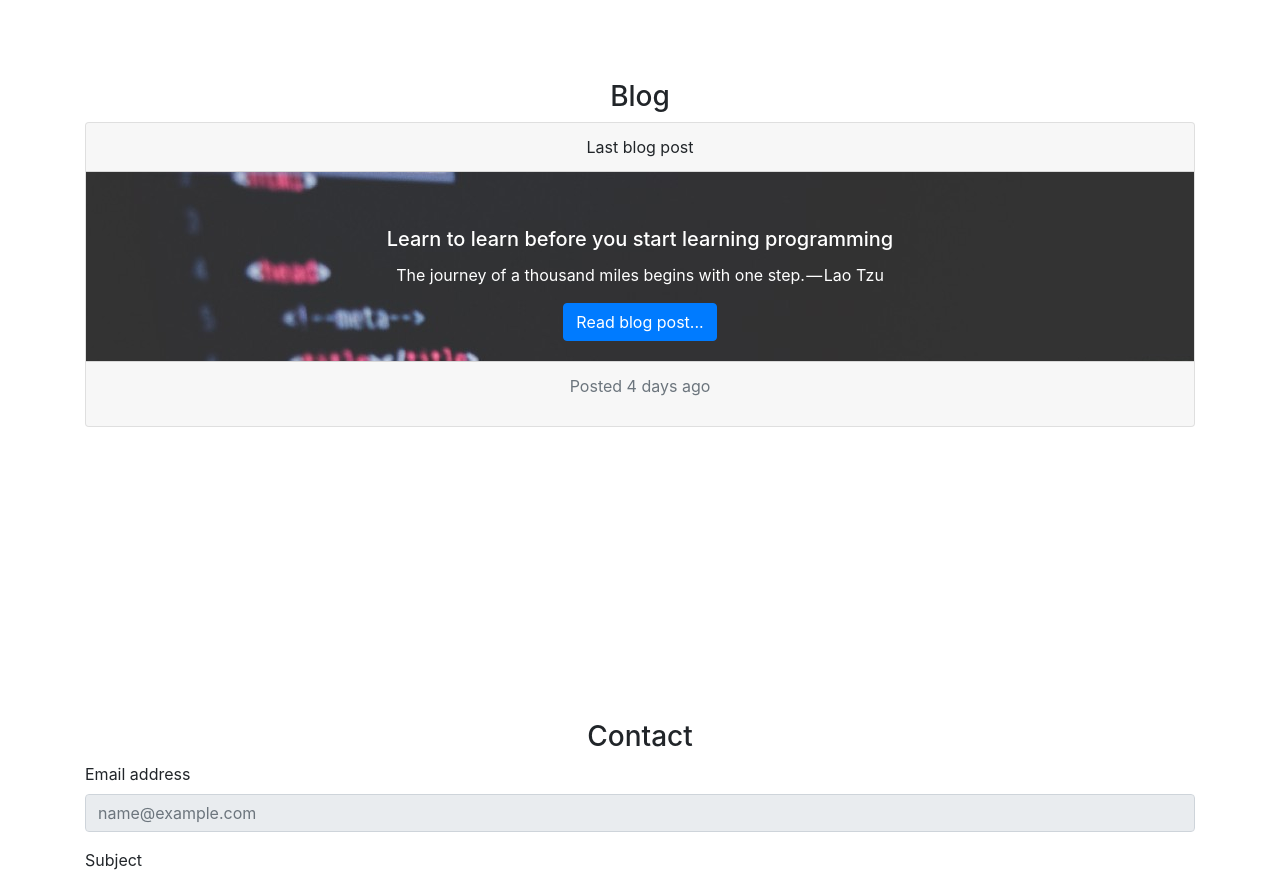
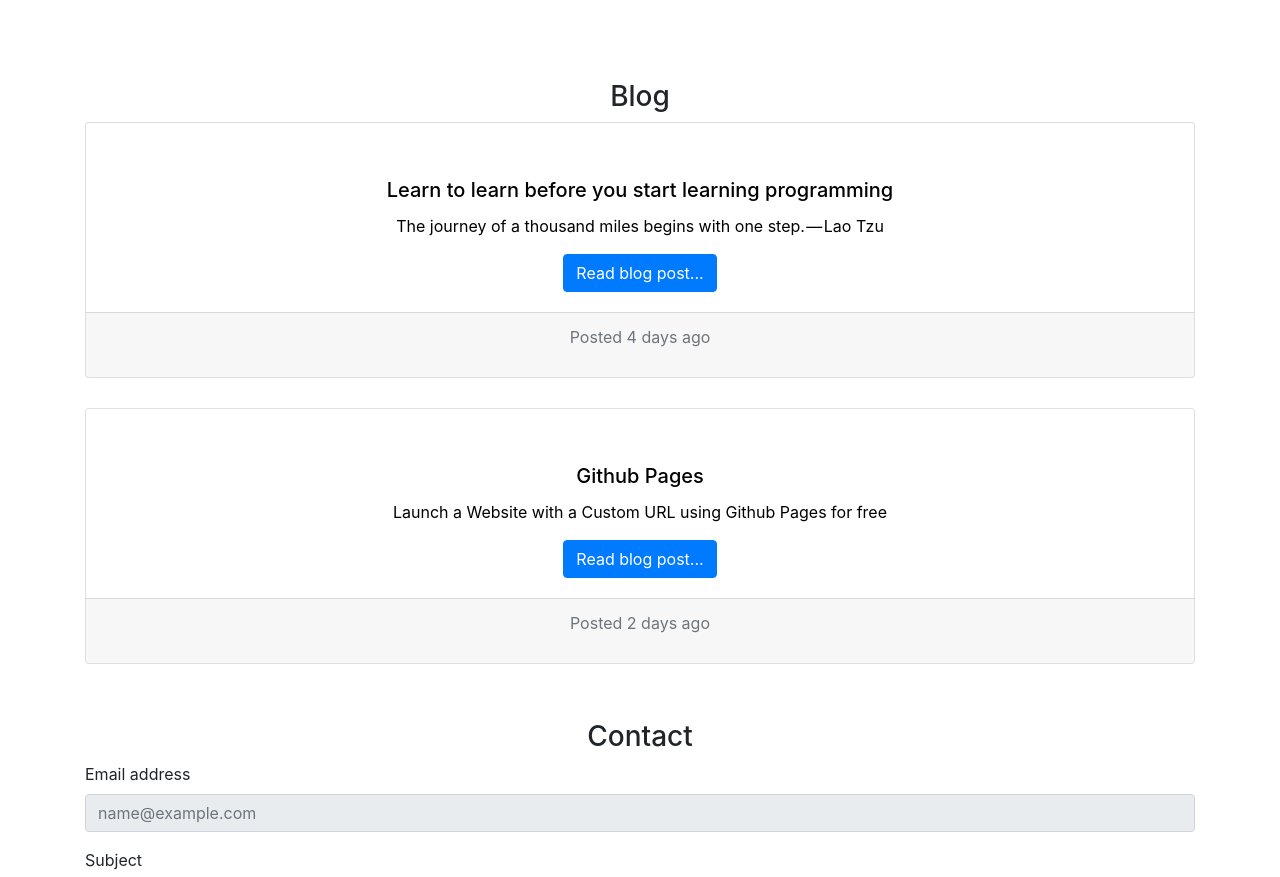
Before and after one commit to tsantek/tomsantek.com, a plain HTML site: page index.html in a window 1280 px wide. Shown: the part 2000-2877 px from the top of the page. Drawn offline with nearby package versions, Linux system fonts and the light colour scheme.

Commit message:
update blog

```diff
--- a/index.html
+++ b/index.html
@@ -182,10 +182,7 @@
 
     <div class="container page blog">
         <h3>Blog</h3>
-        <div class="card text-center">
-            <div class="card-header">
-                Last blog post
-            </div>
+        <div class="card text-center post-one">
             <div class="card-body">
                 <h5 class="card-title blog-card-title">Learn to learn before you start learning programming</h5>
                 <p class="card-text">The journey of a thousand miles begins with one step. — Lao Tzu</p>
@@ -194,7 +191,16 @@
             <div class="card-footer text-muted">
                 <p id="time-of-post"></p>
             </div>
-
+        </div>
+        <div class="card text-center post-two">
+            <div class="card-body">
+                <h5 class="card-title blog-card-title">Github Pages</h5>
+                <p class="card-text">Launch a Website with a Custom URL using Github Pages for free</p>
+                <a href="https://medium.com/@santekTom/launch-a-website-with-a-custom-url-using-github-pages-for-free-2019-85a0c30d4a44" target="_blank" class="btn btn-primary">Read blog post...</a>
+            </div>
+            <div class="card-footer text-muted">
+                <p id="time-of-post-page-two"></p>
+            </div>
         </div>
     </div>
 
--- a/src/main.css
+++ b/src/main.css
@@ -130,9 +130,13 @@ header {
     text-align: center;
 }
 
-.blog .card-body {
-    background-image: url("./img/images.jpeg");
-    color: white;
+.post-one {
+    color: black;
+}
+
+.post-two {
+    color: black;
+    margin-top: 30px;
 }
 
 .blog-card-title {
--- a/src/main.js
+++ b/src/main.js
@@ -1,8 +1,16 @@
 // how many days from lest blog...
-function days_passed(dt) {
+function daysPassedOne(dt) {
     var current = new Date(dt.getTime());
     var previous = new Date(dt.getFullYear(), 4, 10);
     return Math.ceil((current - previous + 1) / 86400000);
 }
 
-document.querySelector('#time-of-post').innerHTML = "Posted " + days_passed(new Date()) + " days ago";
+document.querySelector('#time-of-post').innerHTML = "Posted " + daysPassedOne(new Date()) + " days ago";
+
+function daysPassedTwo(dt) {
+    var current = new Date(dt.getTime());
+    var previous = new Date(dt.getFullYear(), 4, 12);
+    return Math.ceil((current - previous + 1) / 86400000);
+}
+
+document.querySelector('#time-of-post-page-two').innerHTML = "Posted " + daysPassedTwo(new Date()) + " days ago";
```
Also changed, not shown: src/img/screenshotGitHubPages.png (added).
